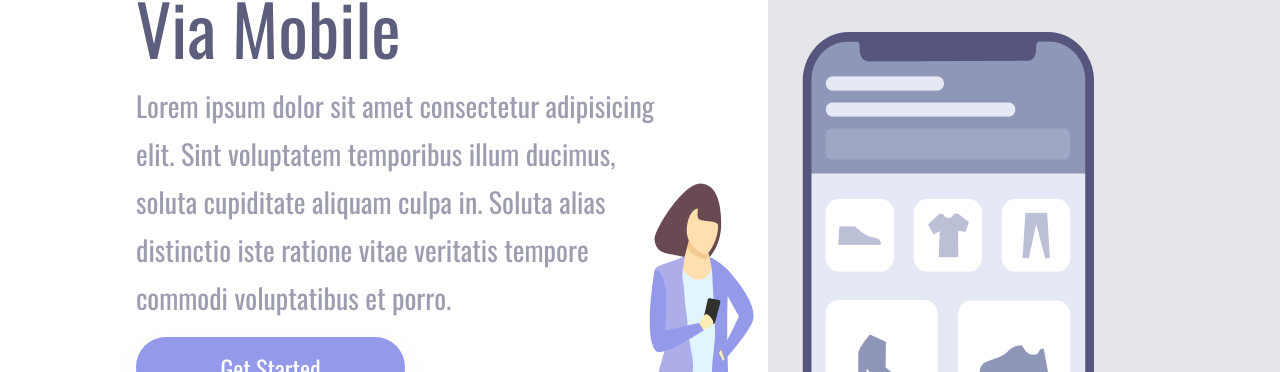
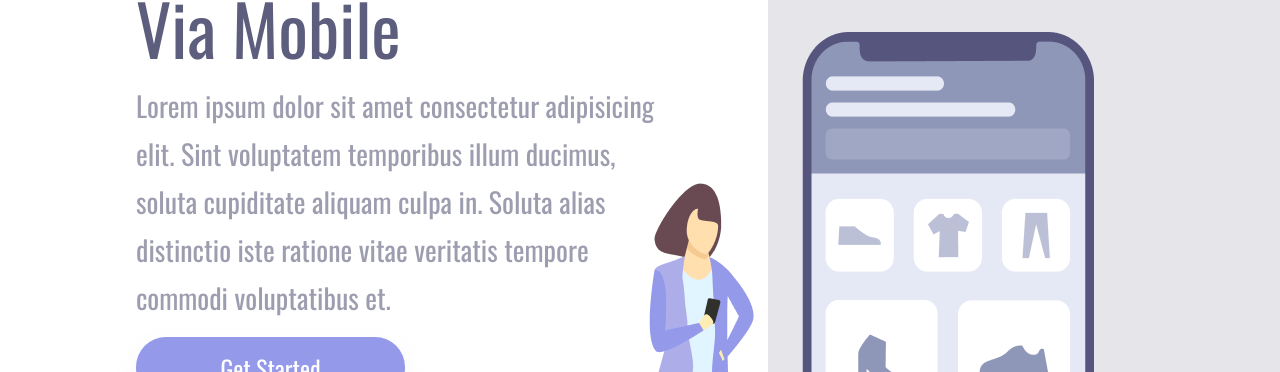
Before and after one commit to caua-dev-coder/DevClub, a plain HTML site: page 1- ProjetoResponsivo/index.html in a window 1280 px wide. Shown: the part 293-665 px from the top of the page. Drawn offline with nearby package versions, Linux system fonts and the light colour scheme.

Commit message:
Atualização no paragrafo

```diff
--- a/1- ProjetoResponsivo/index.html
+++ b/1- ProjetoResponsivo/index.html
@@ -21,7 +21,7 @@
           Lorem ipsum dolor sit amet consectetur adipisicing elit. Sint
           voluptatem temporibus illum ducimus, soluta cupiditate aliquam culpa
           in. Soluta alias distinctio iste ratione vitae veritatis tempore
-          commodi voluptatibus et porro.
+          commodi voluptatibus et.
         </p>
         <button>Get Started</button>
       </section>
```
